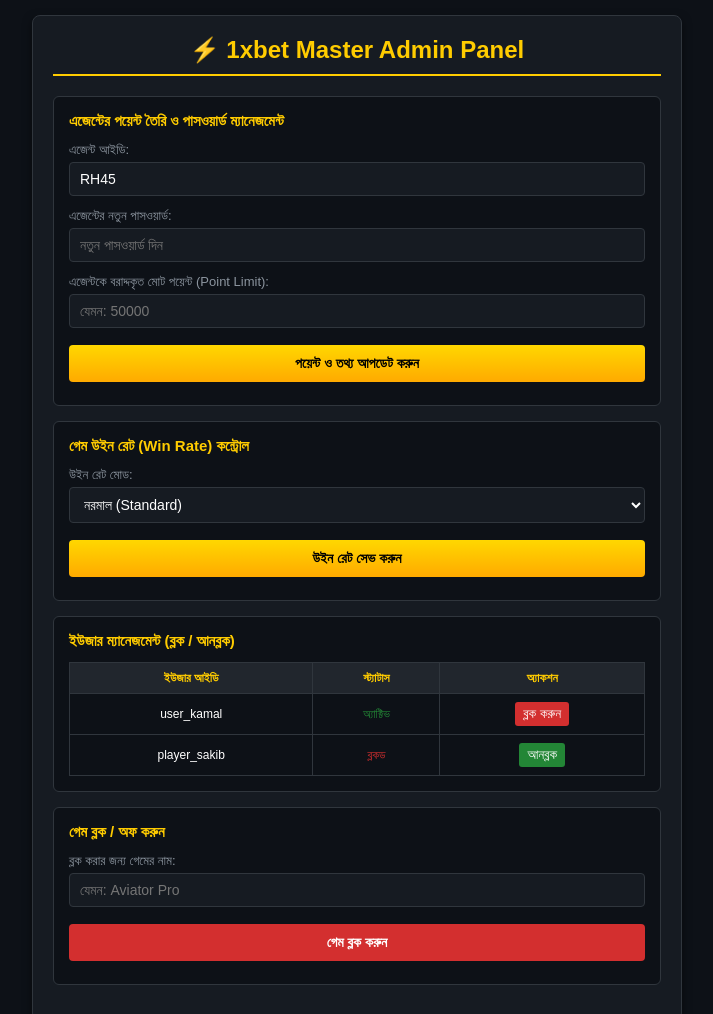
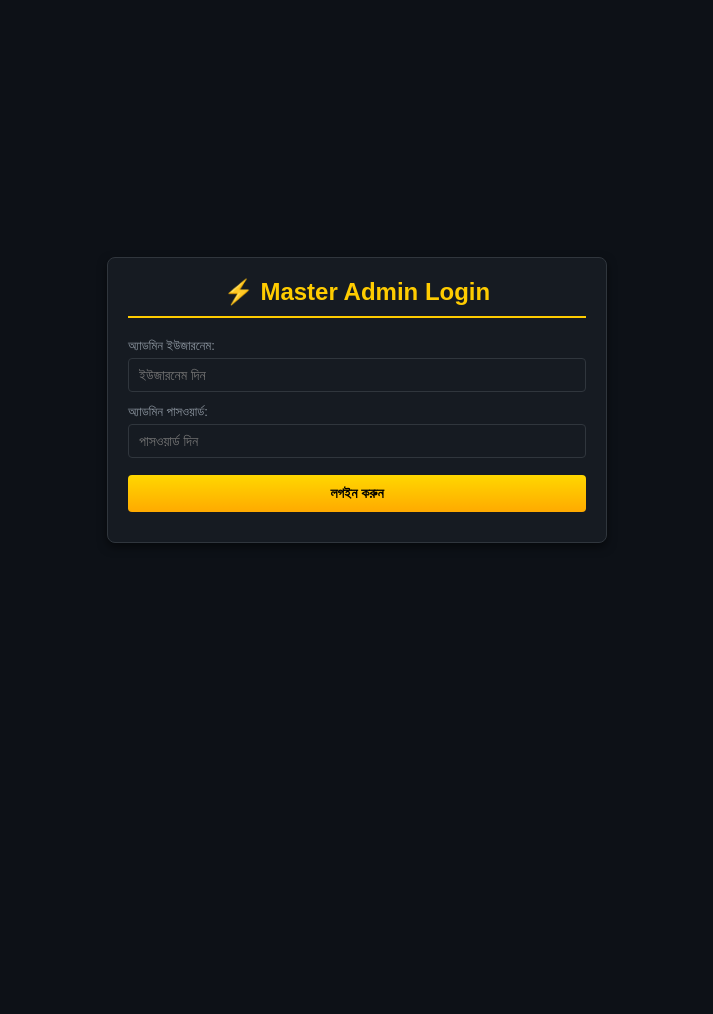
Before and after one commit to mrtom999/1XBET, a plain HTML site: page admin.html in a window 1280 px wide. Shown: the top 1014 px of the page, without its empty margins (283-996 px from the left). After the commit the page ends 800 px from the top, so only its background shows below. Drawn offline with Linux system fonts and the light colour scheme.

Commit message:
Update admin.html

```diff
--- a/admin.html
+++ b/admin.html
@@ -15,15 +15,23 @@
             background-color: #0d1117;
             color: #fff;
             padding: 15px;
+            display: flex;
+            justify-content: center;
+            align-items: center;
+            min-height: 100vh;
         }
-        .admin-container {
-            max-width: 650px;
-            margin: 0 auto;
+        .login-box, .admin-container {
+            width: 100%;
+            max-width: 500px;
             background-color: #161b22;
             border: 1px solid #30363d;
             border-radius: 8px;
             padding: 20px;
             box-shadow: 0 4px 10px rgba(0,0,0,0.5);
+        }
+        .admin-container {
+            display: none;
+            max-width: 650px;
         }
         h2 {
             color: #ffcc00;
@@ -88,6 +96,12 @@
             font-weight: bold;
             font-size: 13px;
         }
+        .error-msg {
+            color: #d32f2f;
+            text-align: center;
+            font-size: 13px;
+            margin-top: 10px;
+        }
         table {
             width: 100%;
             border-collapse: collapse;
@@ -127,7 +141,23 @@
 </head>
 <body>
 
-    <div class="admin-container">
+    <!-- মাস্টার অ্যাডমিন লগইন স্ক্রিন -->
+    <div class="login-box" id="adminLoginSection">
+        <h2>⚡ Master Admin Login</h2>
+        <div class="form-group">
+            <label>অ্যাডমিন ইউজারনেম:</label>
+            <input type="text" id="adminUser" placeholder="ইউজারনেম দিন">
+        </div>
+        <div class="form-group">
+            <label>অ্যাডমিন পাসওয়ার্ড:</label>
+            <input type="password" id="adminPass" placeholder="পাসওয়ার্ড দিন">
+        </div>
+        <button class="btn" onclick="adminLogin()">লগইন করুন</button>
+        <div class="error-msg" id="adminLoginError"></div>
+    </div>
+
+    <!-- মাস্টার অ্যাডমিন ড্যাশবোর্ড -->
+    <div class="admin-container" id="adminDashboardSection">
         <h2>⚡ 1xbet Master Admin Panel</h2>
 
         <!-- ১. এজেন্ট পয়েন্ট তৈরি ও পাসওয়ার্ড ম্যানেজমেন্ট -->
@@ -211,6 +241,23 @@
         firebase.initializeApp(firebaseConfig);
         const db = firebase.firestore();
 
+        // অ্যাডমিন লগইন ভ্যালিডেশন
+        const correctAdminUser = "ruhan888";
+        const correctAdminPass = "Pass.forhad222";
+
+        function adminLogin() {
+            const user = document.getElementById('adminUser').value.trim();
+            const pass = document.getElementById('adminPass').value.trim();
+            const errorBox = document.getElementById('adminLoginError');
+
+            if (user === correctAdminUser && pass === correctAdminPass) {
+                document.getElementById('adminLoginSection').style.display = 'none';
+                document.getElementById('adminDashboardSection').style.display = 'block';
+            } else {
+                errorBox.innerText = "ভুল ইউজারনেম অথবা পাসওয়ার্ড!";
+            }
+        }
+
         // অ্যাডমিন প্যানেল থেকে এজেন্টের পয়েন্ট ও পাসওয়ার্ড ফায়ারবেসে সেভ করা
         function updateAgent() {
             const id = document.getElementById('adminAgentId').value.trim();
```
